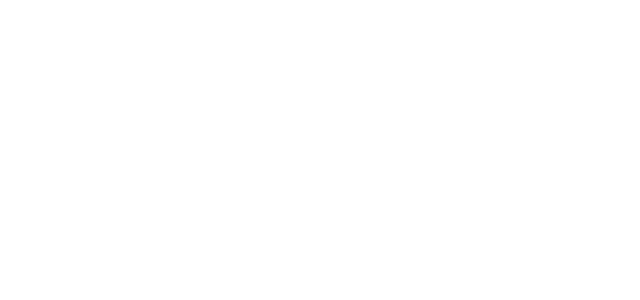
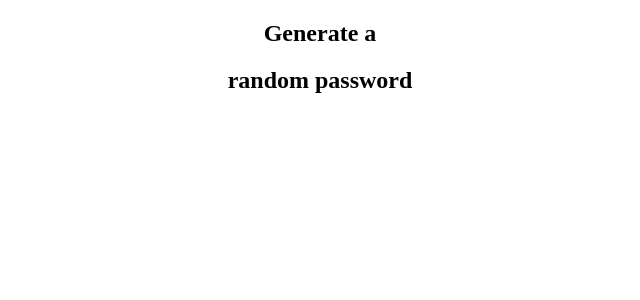
Before and after one commit to joshuaombasa/Pasword-generator-React-project, a React (Vite) app: page / in a window 1280 px wide. Shown: the top 300 px of the page, without its empty margins (320-960 px from the left). Built offline with nearby package versions, Linux system fonts and the light colour scheme.

Commit message:
added jsx

```diff
--- a/src/App.jsx
+++ b/src/App.jsx
@@ -1,13 +1,15 @@
 import { useState } from 'react'
 import React from 'react'
 import './App.css'
+
+import Header from './Header'
 
 function App() {
   const [count, setCount] = useState(0)
 
   return (
     <div className="App">
-
+     <Header />
     </div>
   )
 }
--- /dev/null
+++ b/src/Header.jsx
@@ -0,0 +1,10 @@
+import React from "react";
+
+export default function Header() {
+    return (
+        <div className="header">
+            <h2 className="white-header">Generate a</h2>
+            <h2 className="green-header">random password</h2>
+        </div>
+    )
+}
```
